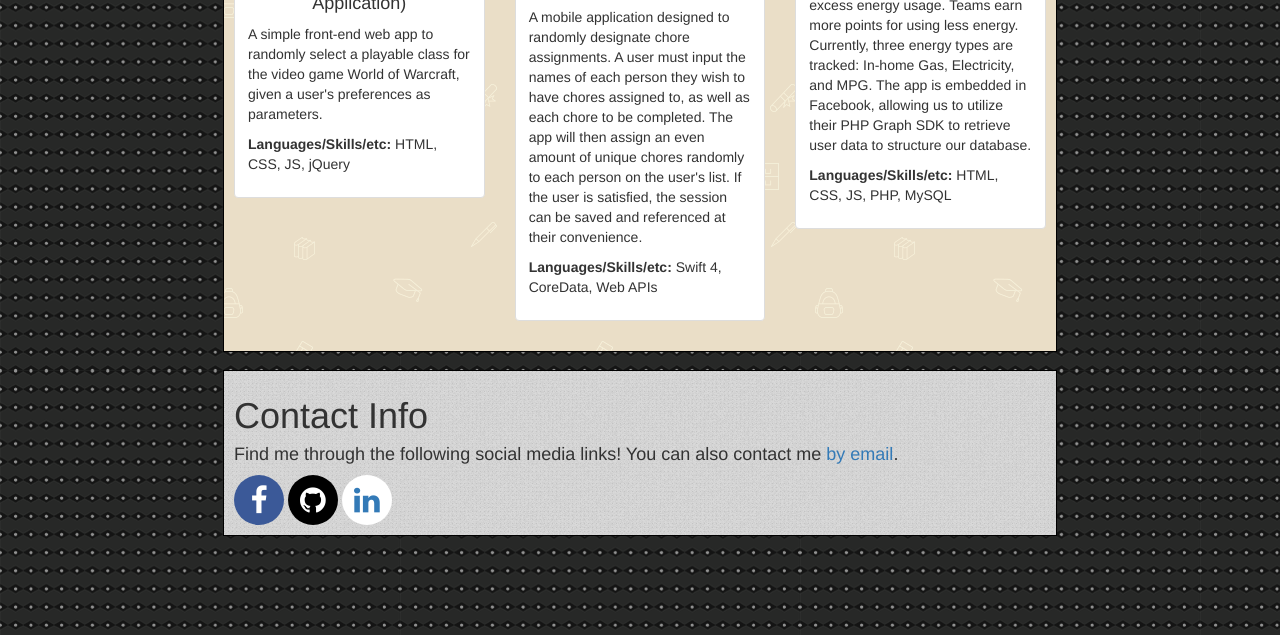
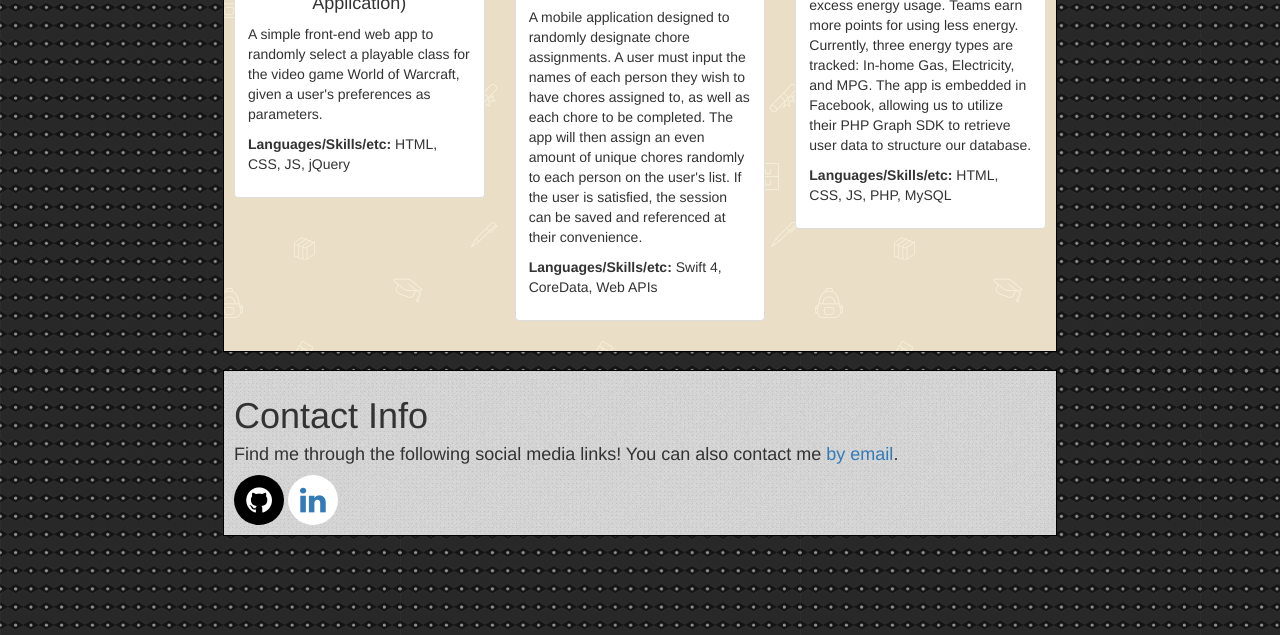
Before and after one commit to blakeoconnell/blakeoconnell.github.io-OLD-, a plain HTML site: page index.html in a window 1280 px wide. Shown: the part 829-1464 px from the top of the page. Drawn offline with Linux system fonts and the light colour scheme.

Commit message:
Remove FB link

```diff
--- a/index.html
+++ b/index.html
@@ -103,7 +103,6 @@
 <div class="contact">
 <h1>Contact Info</h1>
 <h4>Find me through the following social media links! You can also contact me <a href="mailto:blake.oconnell@yahoo.com">by email</a>.</h4>
-<a href="https://www.facebook.com/blake.oconnell.7" class="fa fa-facebook fa-fw"></a>
 <a href="https://github.com/blakeoconnell" class="fa fa-github fa-fw"></a>
 <a href="https://www.linkedin.com/in/blakeoconnell/" class="fa fa-linkedin fa-fw"></a>
 </div>
```
